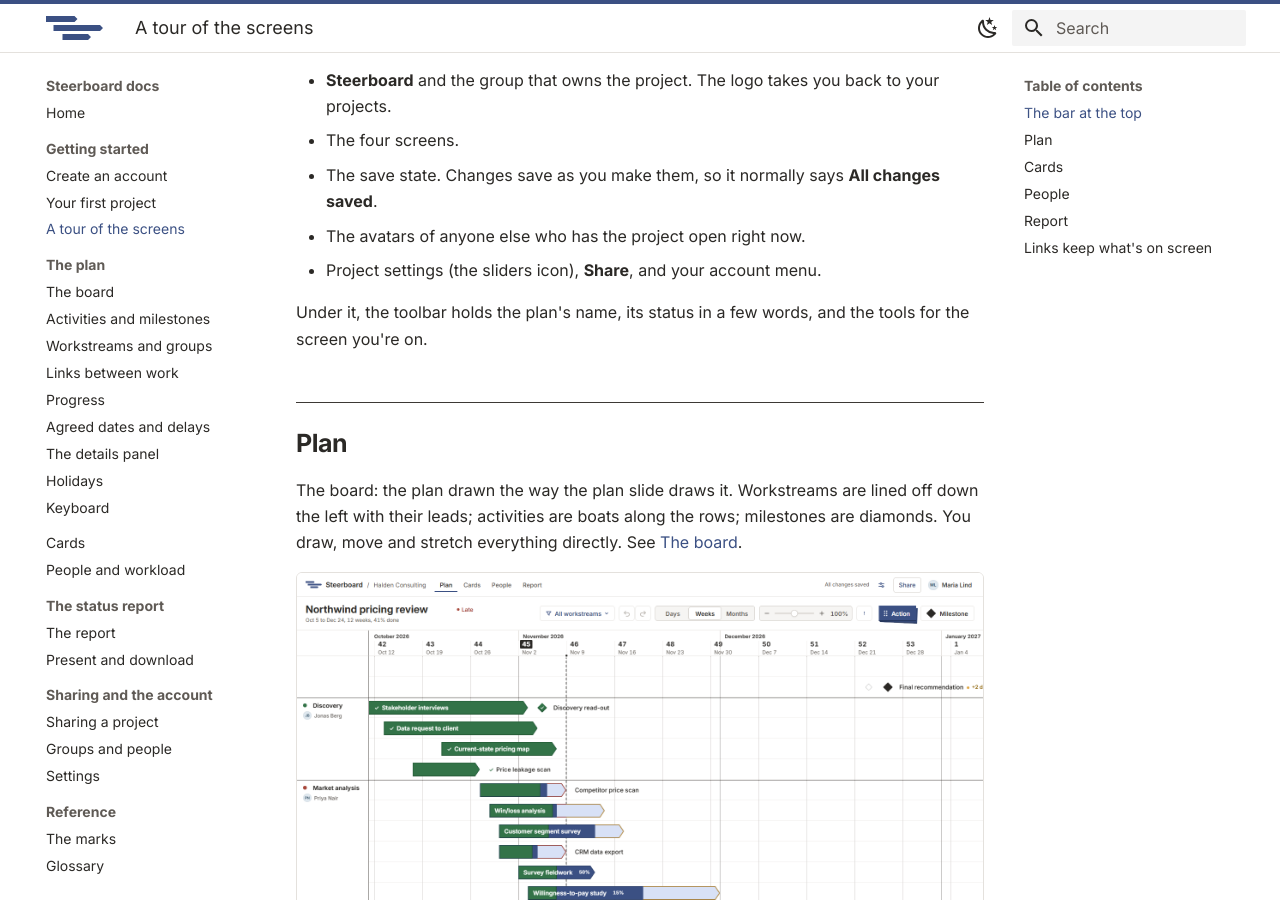
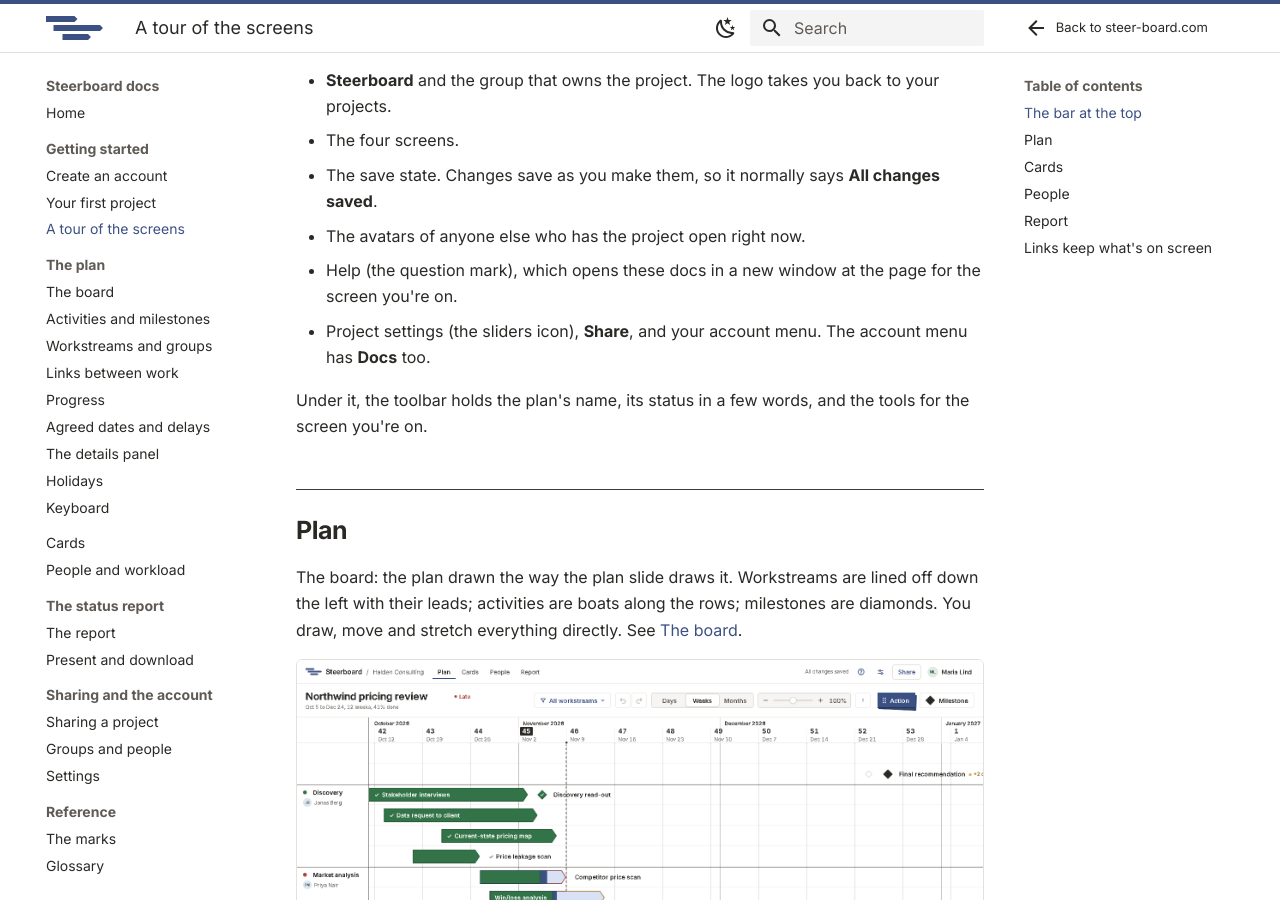
Before and after one commit to mistahcase/steerboard-docs, an MkDocs documentation site: the page built from pages/getting-started/tour.md, in a window 1280 px wide and 900 px high, scrolled down 392 px. Built offline with MkDocs 1.6.1 and Material for MkDocs 9.7.7, drawn with Linux system fonts in a browser that asks for light colours.

Commit message:
Help in the app opens the docs; the docs lead back to the home page
- A help button (a question mark) in the app header and the project bar opens
  the docs in a new window, at the page for the screen you're on (src/docs.ts;
  the test checks each of those pages exists). The account menu has Docs too.
- The docs: the logo goes to steer-board.com, and "Back to steer-board.com"
  sits at the top right of every page.
- Screenshots taken again, with the new button in them.

Co-Authored-By: Claude Opus 5.5 <noreply@anthropic.com>

```diff
--- a/mkdocs.yml
+++ b/mkdocs.yml
@@ -2,12 +2,19 @@ site_name: Steerboard docs
 site_description: How to plan, run and report a consulting engagement in Steerboard.
 site_url: https://docs.steer-board.com/
 docs_dir: pages
+# The way back to the home page, at the top right of every page (where Material shows a repository).
+repo_url: https://steer-board.com/
+repo_name: Back to steer-board.com
 copyright: © Steerboard
 
 theme:
   name: material
+  custom_dir: overrides
+  language: custom
   logo: assets/logo.svg
   favicon: assets/favicon.svg
+  icon:
+    repo: material/arrow-left
   font:
     text: Inter
     code: JetBrains Mono
@@ -53,6 +60,8 @@ markdown_extensions:
       alternate_style: true
 
 extra:
+  # The logo goes to the home page, not the docs' own start.
+  homepage: https://steer-board.com/
   generator: false
   social:
     - icon: fontawesome/solid/globe
--- /dev/null
+++ b/overrides/partials/languages/custom.html
@@ -0,0 +1,5 @@
+<!-- English, with the header's "repository" link worded as what it is here: the way back to the home page. -->
+{% import "partials/languages/en.html" as language %}
+{% macro t(key) %}{{ {
+  "source": "Back to the Steerboard home page"
+}[key] or language.t(key) }}{% endmacro %}
--- a/pages/getting-started/tour.md
+++ b/pages/getting-started/tour.md
@@ -17,7 +17,10 @@ From left to right:
 - The save state. Changes save as you make them, so it normally says
   **All changes saved**.
 - The avatars of anyone else who has the project open right now.
-- Project settings (the sliders icon), **Share**, and your account menu.
+- Help (the question mark), which opens these docs in a new window at the
+  page for the screen you're on.
+- Project settings (the sliders icon), **Share**, and your account menu. The
+  account menu has **Docs** too.
 
 Under it, the toolbar holds the plan's name, its status in a few words, and
 the tools for the screen you're on.
```
Also changed, not shown: pages/img/cards.png, pages/img/groups.png, pages/img/new-project.png, pages/img/people.png, pages/img/plan-details.png, pages/img/plan-menu.png, pages/img/plan.png, pages/img/present.png, pages/img/project-settings.png, pages/img/projects.png, pages/img/report.png, pages/img/settings.png, pages/img/share.png, pages/img/signup.png.
